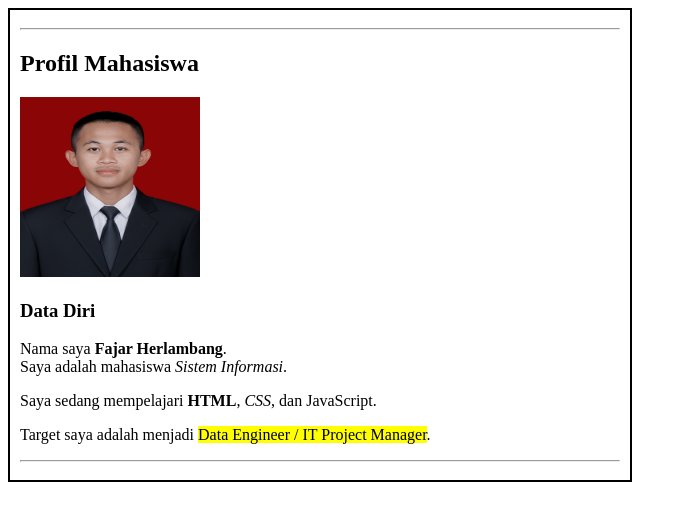
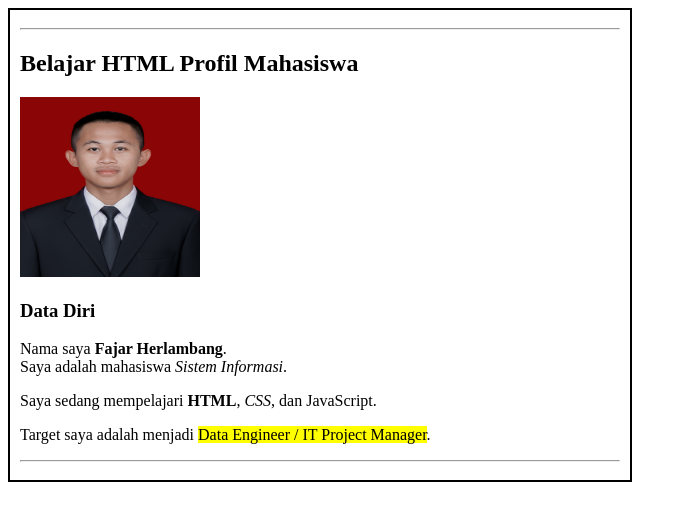
Before and after one commit to fajarherlambang14/Pemweb, a plain HTML site: page index.html in a window 1280 px wide. Shown: the whole page, without its empty margins (0-687 px from the left). Drawn offline with Linux system fonts and the light colour scheme; files whose address does not match are found by name.

Commit message:
Update HTML structure and title for profile page

```diff
--- a/index.html
+++ b/index.html
@@ -10,7 +10,7 @@
   <div style="border: 2px solid black; padding: 10px; width: 600px;">
     <hr>
 
-    <h2>Profil Mahasiswa</h2>
+    <h2>Belajar HTML Profil Mahasiswa</h2>
     <img src="FAJAR HERLAMBANG.JPG" alt="Foto Profil" width="180" height="180">
 
     <h3>Data Diri</h3>
```
